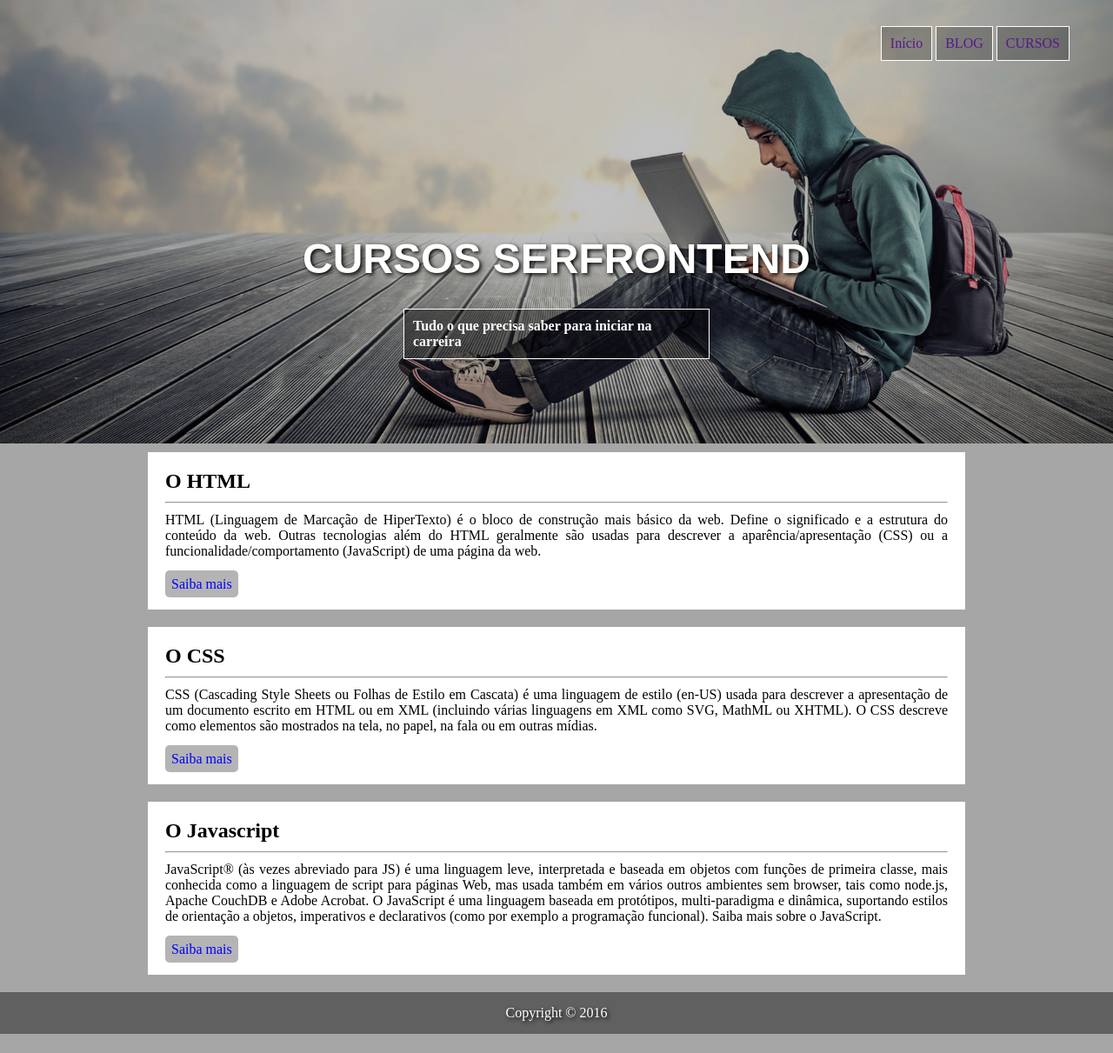
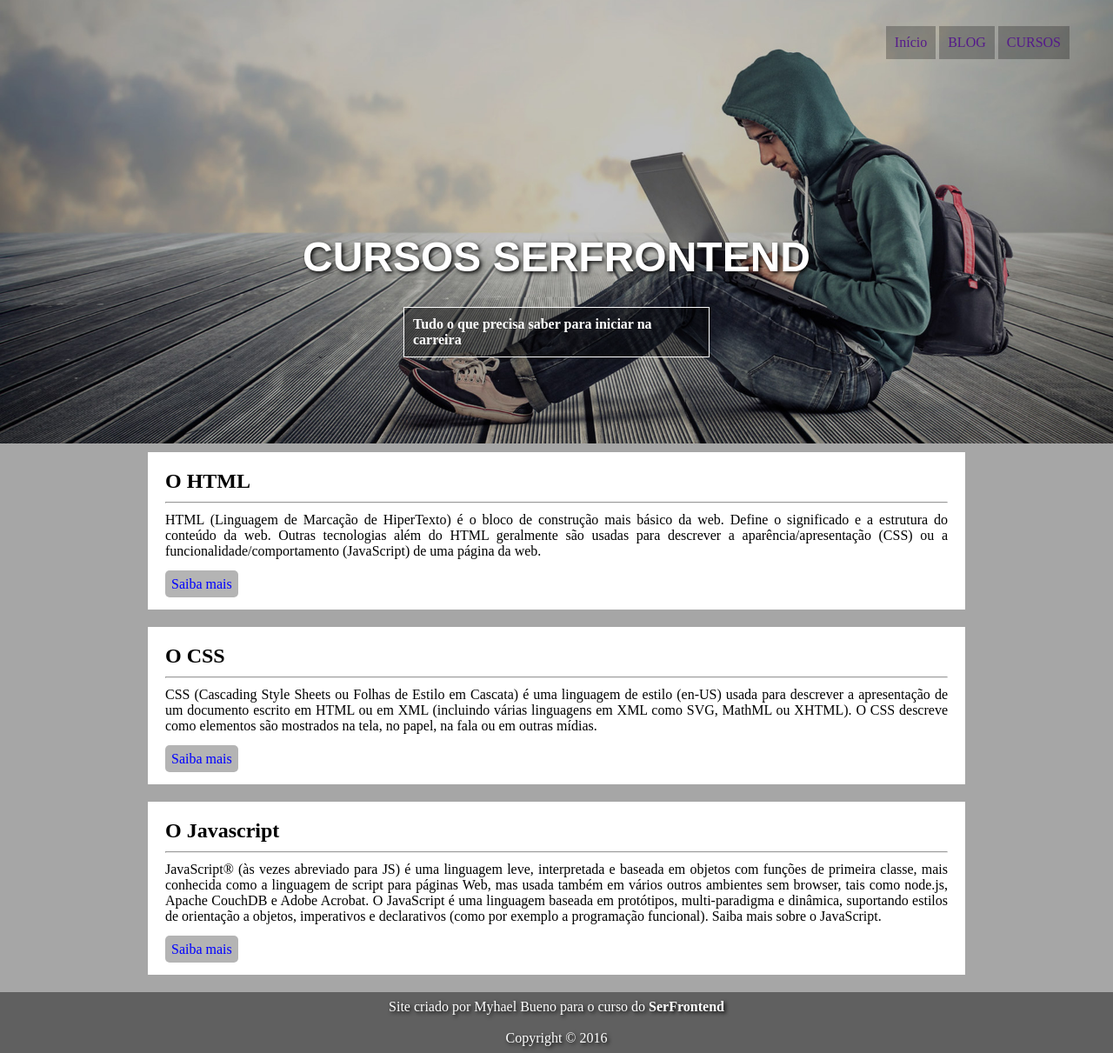
Before and after one commit to Myhael-bueno/CursoUdemy, a plain HTML site: page index.html in a window 1280 px wide. Shown: the whole page at 87% size. Before the commit the page ends 1189 px from the top, so only its background shows below. Drawn offline with Linux system fonts and the light colour scheme.

Commit message:
atualização

```diff
--- a/index.html
+++ b/index.html
@@ -56,6 +56,8 @@
 </article>
 </main>
 <footer>
+	<p>Site criado por <a href="https://github.com/Myhael-bueno?tab=repositories" target="_blank">Myhael Bueno</a> para o curso do <strong>SerFrontend</strong></p>
+	<br>
 	<p>Copyright © 2016</p>
 </footer>
 </body>
--- a/style.css
+++ b/style.css
@@ -28,7 +28,8 @@ nav ul{
 nav li{
 	display: inline-block;
 	padding: 10px;
-	border: 1px solid white;
+	border:solid white;
+	border: none;
 	background-color: rgba(0, 0, 0, 0.26);
 }
 
@@ -131,7 +132,7 @@ section a:hover{
 
 footer{
 	background-color: #606060;
-	padding: 15px;
+	padding: 8px;
 }
 
 footer p{
@@ -139,3 +140,12 @@ footer p{
 	color: white;
 	text-shadow: 2px 2px 4px black;
 }
+
+footer a{
+	color: white;
+	text-decoration: none;
+}
+
+footer a:hover{
+	text-decoration: underline;
+}
```
